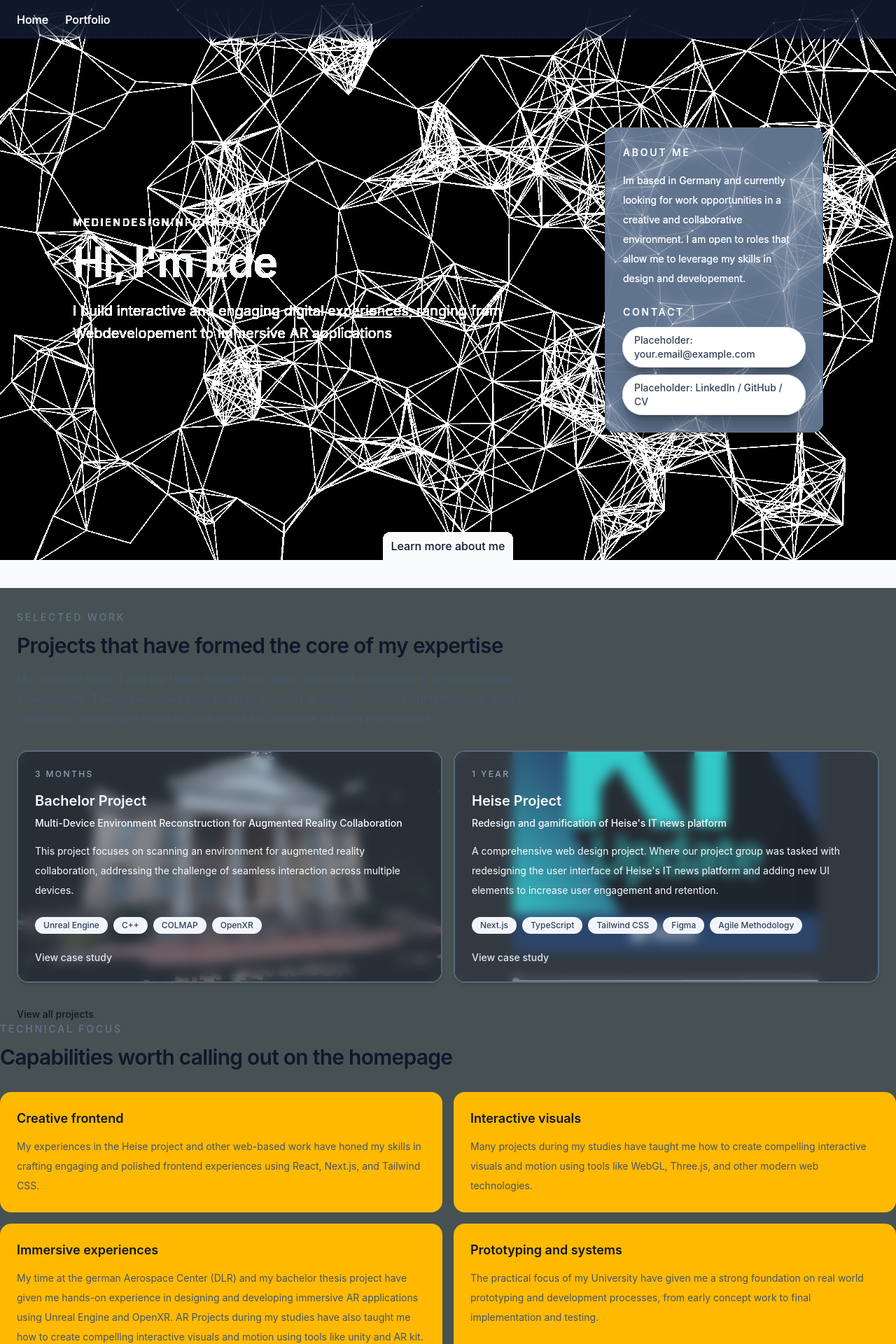
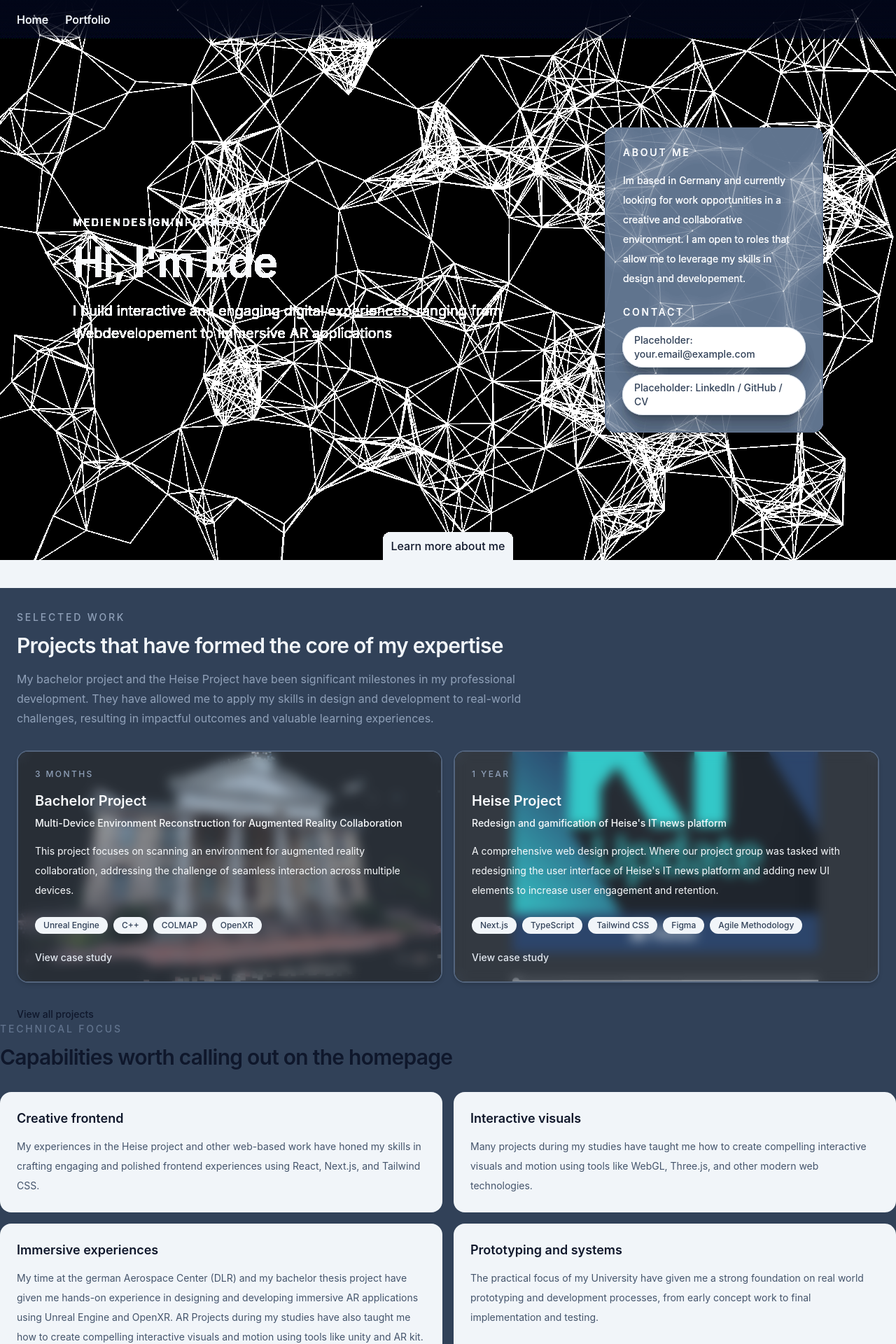
Before and after one commit to MagicalSpyto/Portfolio, a Next.js app: page / in a window 1280 px wide. Shown: the top 1920 px of the page at 70% size. Built offline with nearby package versions, Linux system fonts and the light colour scheme.

Commit message:
added function to the continue button

```diff
--- a/app/components/layout/continueButton.tsx
+++ b/app/components/layout/continueButton.tsx
@@ -1,7 +1,38 @@
-export default function ContinueButton() {
+"use client";
+
+type ContinueButtonProps = {
+    onClick?: () => void;
+    targetId?: string;
+};
+
+export default function ContinueButton({ onClick, targetId }: ContinueButtonProps) {
+    const handleClick = () => {
+        if (onClick) {
+            onClick();
+            return;
+        }
+
+        if (targetId) {
+            const target = document.getElementById(targetId);
+            if (target) {
+                target.scrollIntoView({ behavior: "smooth", block: "start" });
+                return;
+            }
+        }
+
+        window.scrollTo({
+            top: window.innerHeight,
+            behavior: "smooth",
+        });
+    };
+
     return (
         <div className="absolute inset-x-0 bottom-0 flex justify-center">
-            <button className="rounded-t-xl bg-slate-50 px-3 py-2 font-medium text-slate-900 transition-colors hover:bg-slate-100">
+            <button
+                type="button"
+                onClick={handleClick}
+                className="pointer-events-auto z-50 rounded-t-xl bg-slate-100 px-3 py-2 font-medium text-slate-900 transition-[padding] duration-200 ease-out hover:pb-10 active:pb-8"
+            >
                 Learn more about me
             </button>
         </div>
--- a/app/components/layout/header.tsx
+++ b/app/components/layout/header.tsx
@@ -2,12 +2,12 @@ import Link from "next/link"
 
 export default function PortfolioHeader(){
     return(
-    <header className="absolute top-0 left-0 z-30 w-full px-6 py-4 bg-gradient-to-b from-slate-900/90 to-slate-900/0">
+    <header className="absolute top-0 left-0 z-50 w-full px-6 py-4 bg-gradient-to-b from-slate-950/90 to-slate-900/0 hover:from-slate-100 transition-colors hover:mix-blend-difference">
         <nav className="flex space-x-6">
-            <Link href="/" className="text-slate-50 font-medium">
+            <Link href="/" className="text-slate-100 font-medium hover:scale-120 transition-transform ">
                 Home
             </Link>
-            <Link href="/portfolio" className="text-slate-50 font-medium">
+            <Link href="/portfolio" className="text-slate-100 font-medium hover:scale-120 transition-transform">
                 Portfolio
             </Link>
         </nav>
--- a/app/globals.css
+++ b/app/globals.css
@@ -6,7 +6,7 @@
 
 html,
 body {
-  background-color: var(--site-background);
+  background-color: var(--color-slate-700);
 }
 
 /* Typography - Headings */
--- a/app/page.tsx
+++ b/app/page.tsx
@@ -16,7 +16,7 @@ export default function Home() {
   return (
     <main className="mx-auto flex w-full flex-col">
       {/* Hero: core identity, short positioning, and CTA placeholders. */}
-      <div className="relative min-h-150 h-screen left-1/2 -translate-x-1/2 overflow-hidden" style={{ width: "calc(100vw - var(--scrollbar-width, 0px))" }}>
+      <div className="relative min-h-150 h-screen left-1/2 -translate-x-1/2" style={{ width: "calc(100vw - var(--scrollbar-width, 0px))" }}>
         <div className="absolute inset-0 h-full w-full">
           <FrontPageWebglRenderer />
         </div>
@@ -55,22 +55,22 @@ export default function Home() {
             </div>
           </div>
         </section>
-        <ContinueButton />
+        <ContinueButton targetId="selected-work" />
       </div>
       {/* Spacer to build a visual separation */}
-      <div className="h-10 w-full bg-slate-50 ">
+      <div className="h-10 w-full bg-slate-100 ">
 
       </div>
       {/* Selected work: uses dynamic project data*/}
-      <section className="grid gap-8 pt-8 px-6 max-w-7xl mx-auto">
+      <section id="selected-work" className="grid gap-8 pt-8 px-6 max-w-7xl mx-auto">
         <div className="max-w-3xl">
-          <p className="mb-3 text-sm font-medium uppercase tracking-[0.2em] text-slate-500">
+          <p className="mb-3 text-sm font-medium uppercase tracking-[0.2em] text-slate-400">
             {homeData.selectedWork.eyebrow}
           </p>
-          <h2 className="text-3xl font-semibold tracking-tight text-slate-900">
+          <h2 className="text-3xl font-semibold tracking-tight text-slate-100">
             {homeData.selectedWork.title}
           </h2>
-          <p className="mt-4 text-base leading-7 text-slate-600">
+          <p className="mt-4 text-base leading-7 text-slate-400">
             {homeData.selectedWork.description}
           </p>
         </div>
@@ -136,7 +136,7 @@ export default function Home() {
       </section>
 
       {/* Technical focus: grouped capability areas instead of a long skill list. */}
-      <section className="grid gap-8">
+      <section className="grid gap-8 max-w-7xl mx-auto pb-8">
         <div className="max-w-3xl">
           <p className="mb-3 text-sm font-medium uppercase tracking-[0.2em] text-slate-500">
             {homeData.technicalFocus.eyebrow}
@@ -150,7 +150,7 @@ export default function Home() {
           {homeData.technicalFocus.items.map((item) => (
             <article
               key={item.title}
-              className="rounded-2xl bg-amber-400 p-6"
+              className="rounded-2xl bg-slate-100 p-6"
             >
               <h3 className="text-lg font-semibold text-slate-900">{item.title}</h3>
               <p className="mt-3 text-sm leading-7 text-slate-600">
@@ -162,7 +162,7 @@ export default function Home() {
       </section>
 
       {/* Contact: final conversion section with primary contact and supporting links. */}
-      <section className="rounded-3xl bg-amber-400 p-8 md:p-10">
+      <section className=" bg-slate-100 p-8 md:p-10">
         <p className="mb-3 text-sm font-medium uppercase tracking-[0.2em] text-slate-500">
           {homeData.contact.eyebrow}
         </p>
```
